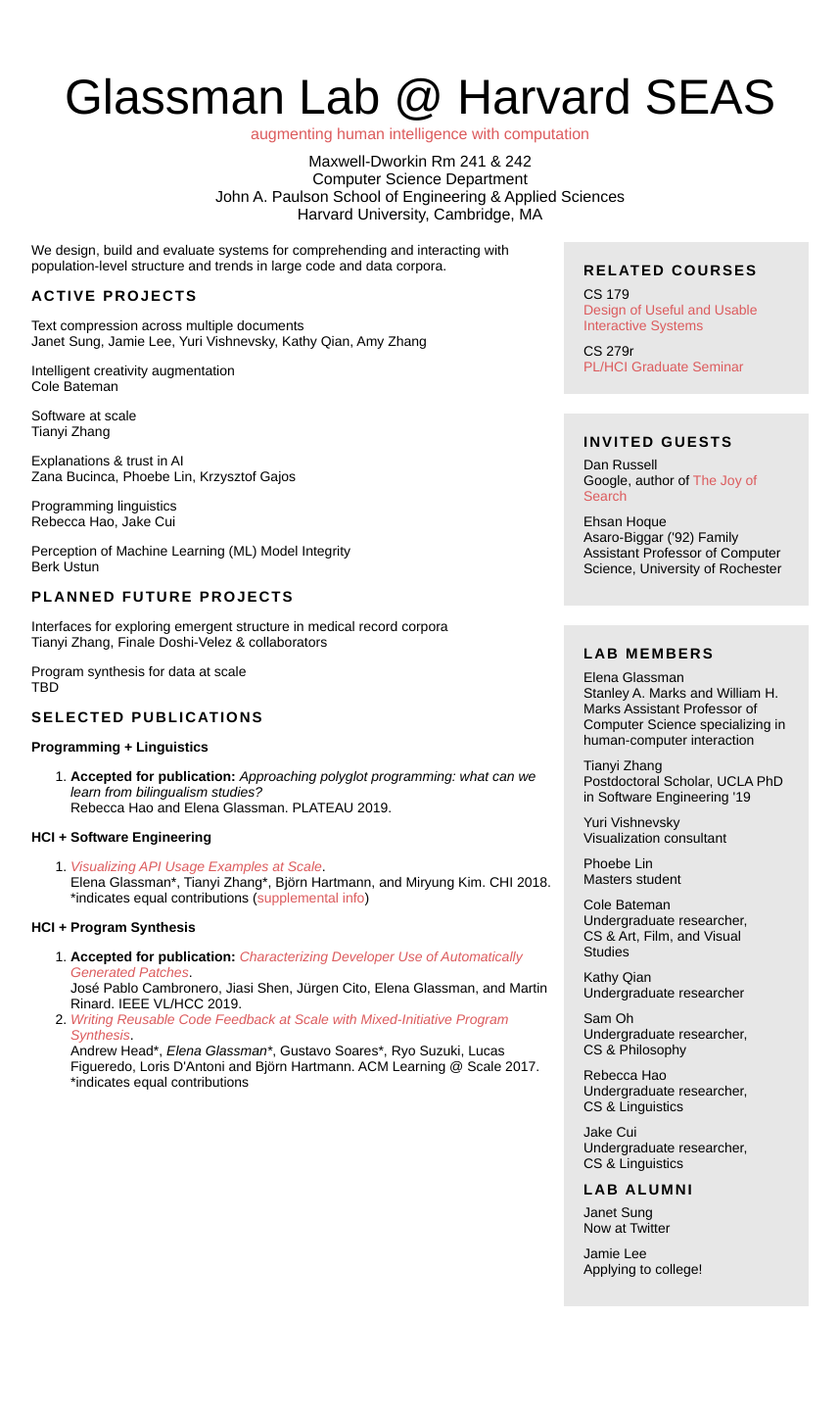
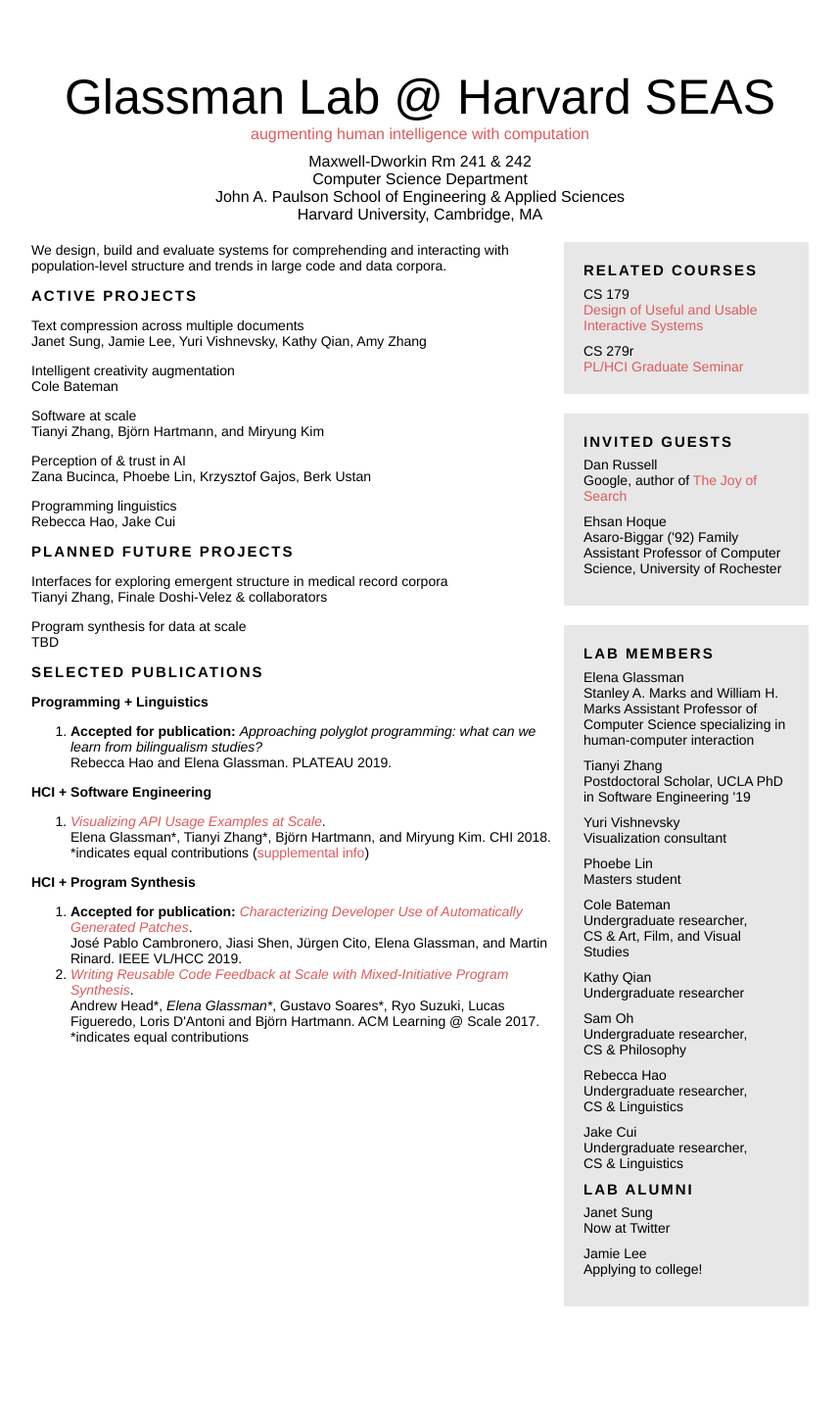
Before and after one commit to eglassman/eglassman.github.io, a Jekyll site: the page built from index.html, in a window 1280 px wide. Shown: the whole page at 98% size, without its empty margins (211-1068 px from the left). Built offline with Jekyll 4.4.1, drawn with Linux system fonts in a browser that asks for light colours.

Commit message:
consolidation

```diff
--- a/index.html
+++ b/index.html
@@ -51,20 +51,20 @@
       </p>
       <p>
       <span class="slightlybold">Software at scale</span><br>
-      Tianyi Zhang
+      Tianyi Zhang, Björn Hartmann, and Miryung Kim
       </p>
       <p>
-      <span class="slightlybold">Explanations & trust in AI</span><br>
-      Zana Bucinca, Phoebe Lin, Krzysztof Gajos
+      <span class="slightlybold">Perception of & trust in AI</span><br>
+      Zana Bucinca, Phoebe Lin, Krzysztof Gajos, Berk Ustan
       </p>
       <p>
       <span class="slightlybold">Programming linguistics</span><br>
       Rebecca Hao, Jake Cui
       </p>
-      <p>
+      <!-- <p>
       <span class="slightlybold">Perception of Machine Learning (ML) Model Integrity</span><br>
       Berk Ustun
-      </p>
+      </p> -->
 
       <div class="header lead">
       Planned Future Projects
```
Also changed, not shown: 1 other file.
